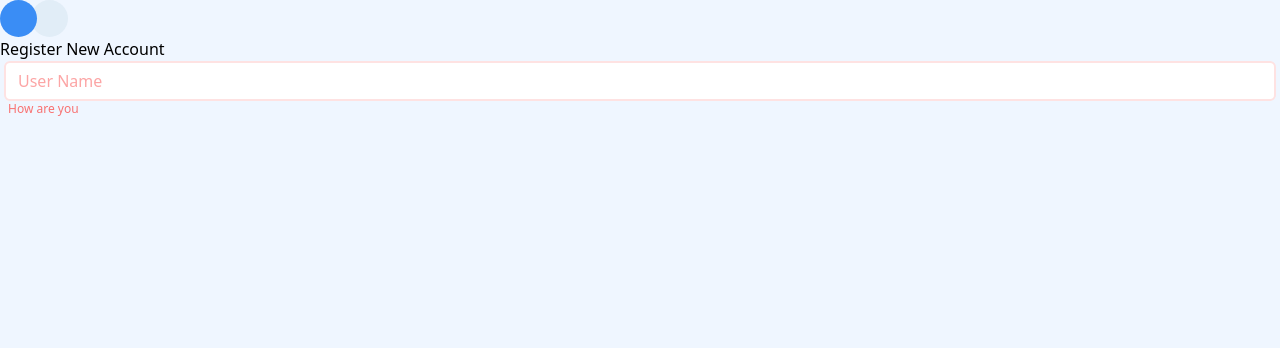
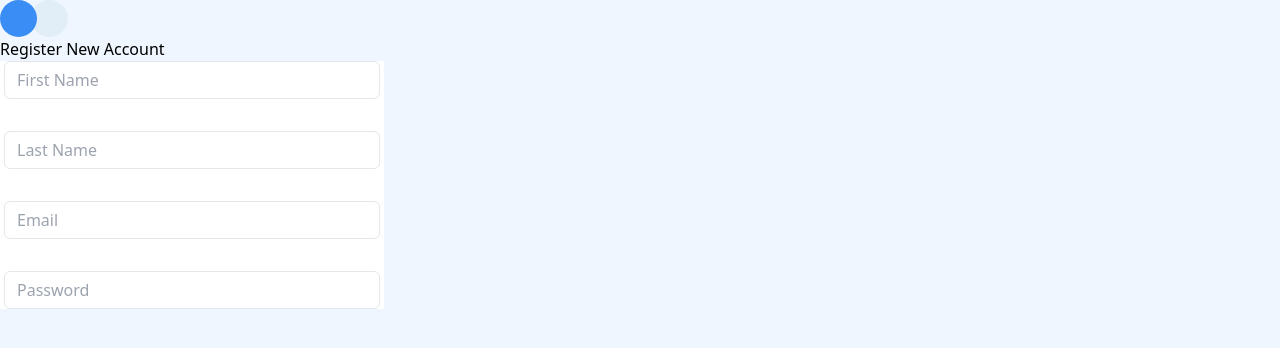
Before and after one commit to neuodev/topson, a React (Create React App) app in the folder client/: page /register in a window 1280 px wide. Shown: the top 348 px of the page. Built offline with nearby package versions, Linux system fonts and the light colour scheme.

Commit message:
Add border to the input field

```diff
--- a/client/src/components/common/TextField.tsx
+++ b/client/src/components/common/TextField.tsx
@@ -3,18 +3,19 @@ import React from "react";
 type Props = {
   placeholder: string;
   error?: string;
+  isPassword?: boolean;
 };
 
-const TextField: React.FC<Props> = ({ placeholder, error }) => {
+const TextField: React.FC<Props> = ({ placeholder, error, isPassword }) => {
   return (
     <div className="px-1">
       <input
         className={`placeholder:text-gray-400 py-1.5 px-3 focus:outline-none focus:ring-1 ring-blue-300 rounded-md w-full text-gray-800 font-medium ${
           error
             ? "border-2 border-red-100 placeholder:text-red-300"
-            : "border-none"
+            : "border border-gray-200"
         }`}
-        type="text"
+        type={isPassword ? "password" : "text"}
         placeholder={placeholder}
       />
       {error && (
--- a/client/src/components/register/RegisterForm.tsx
+++ b/client/src/components/register/RegisterForm.tsx
@@ -3,8 +3,19 @@ import TextField from "../common/TextField";
 
 const RegisterForm = () => {
   return (
-    <div>
-      <TextField placeholder="User Name" error="How are you" />
+    <div className="w-96 bg-white">
+      <div className="mb-8">
+        <TextField placeholder="First Name" />
+      </div>
+      <div className="mb-8">
+        <TextField placeholder="Last Name" />
+      </div>
+      <div className="mb-8">
+        <TextField placeholder="Email" />
+      </div>
+      <div className="mb-8">
+        <TextField placeholder="Password" isPassword />
+      </div>
     </div>
   );
 };
```
